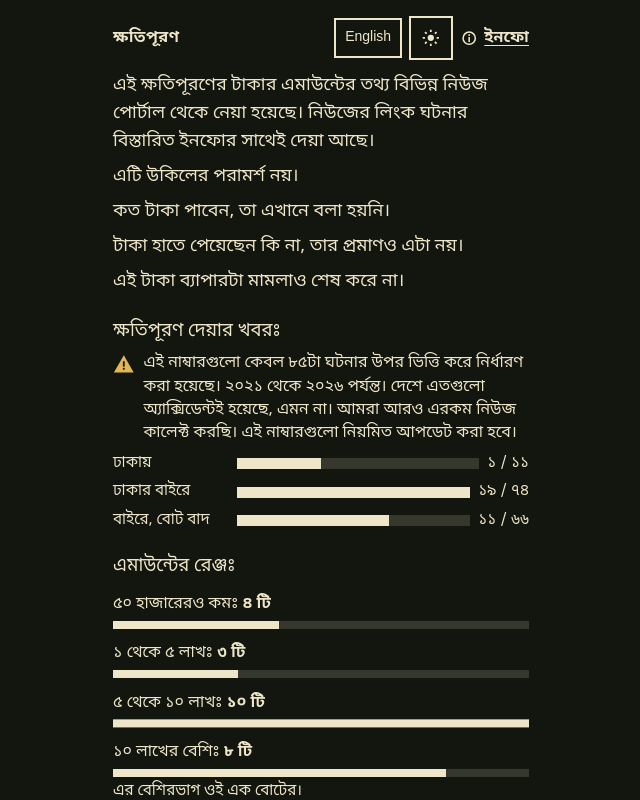
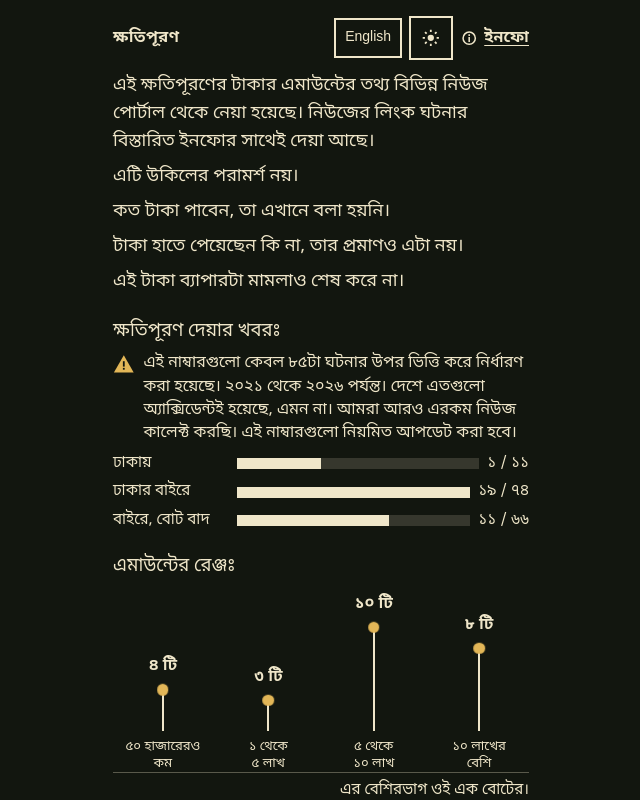
Before and after one commit to asifvibes/khotipuron, a Next.js app: page /method in a window 1280 px wide. Shown: the top 800 px of the page, without its empty margins (319-959 px from the left). Built offline with nearby package versions, Linux system fonts and the light colour scheme; no server answers.

Commit message:
Show amount ranges as a lollipop chart.

```diff
--- a/src/app/globals.css
+++ b/src/app/globals.css
@@ -264,115 +264,168 @@ html[data-theme="light"] {
   color: var(--gold);
 }
 
-.range-row {
-  --i: 0;
-  margin: 0 -0.35rem;
-  padding: 0.42rem 0.35rem 0.5rem;
-  transition:
-    transform 200ms cubic-bezier(0.16, 1, 0.3, 1),
-    background-color 200ms ease;
+.lollipop-scroll {
+  overflow-x: auto;
+  overflow-y: hidden;
+  padding-bottom: 0.15rem;
 }
 
-.range-row:hover,
-.range-row:active {
-  transform: translateX(0.2rem);
-  background: color-mix(in srgb, currentColor 7%, transparent);
+.lollipop-row {
+  display: grid;
+  grid-template-columns: repeat(4, minmax(0, 1fr));
+  gap: 0.35rem;
+  align-items: end;
+  min-width: 100%;
+  border-bottom: 1px solid color-mix(in srgb, currentColor 32%, transparent);
 }
 
-.range-line {
-  margin: 0;
-  line-height: 1.35;
-  overflow-wrap: anywhere;
+.lollipop-col {
+  --i: 0;
+  --pct: 0;
+  min-width: 0;
+  outline: none;
 }
 
-.range-count {
-  display: inline-block;
-  font-weight: 700;
-  transition: color 180ms ease;
+.lollipop-col:focus-visible {
+  outline: 1px solid var(--gold);
+  outline-offset: 4px;
 }
 
-.range-row:hover .range-count,
-.range-row:active .range-count {
+.lollipop-plot {
+  position: relative;
+  height: 9rem;
+}
+
+.lollipop-stem {
+  position: absolute;
+  left: 50%;
+  bottom: 0;
+  width: 2px;
+  height: calc(var(--pct) * 0.72%);
+  background: currentColor;
+  transform: translateX(-50%) scaleY(1);
+  transform-origin: bottom center;
+}
+
+.lollipop-dot {
+  position: absolute;
+  z-index: 1;
+  left: 50%;
+  bottom: calc(var(--pct) * 0.72%);
+  width: 0.72rem;
+  height: 0.72rem;
+  border-radius: 50%;
+  background: var(--gold);
+  translate: -50% 50%;
+  transition: translate 180ms cubic-bezier(0.16, 1, 0.3, 1);
+}
+
+.lollipop-count {
+  position: absolute;
+  left: 50%;
+  bottom: calc(var(--pct) * 0.72% + 0.95rem);
+  font-weight: 700;
+  line-height: 1;
+  white-space: nowrap;
+  translate: -50% 0;
+  transition:
+    translate 180ms cubic-bezier(0.16, 1, 0.3, 1),
+    color 180ms ease;
+}
+
+.lollipop-col:hover .lollipop-dot,
+.lollipop-col:focus-visible .lollipop-dot,
+.lollipop-col:active .lollipop-dot {
+  translate: -50% 12%;
+}
+
+.lollipop-col:hover .lollipop-count,
+.lollipop-col:focus-visible .lollipop-count,
+.lollipop-col:active .lollipop-count {
+  translate: -50% -0.2rem;
   color: var(--gold);
 }
 
-.range-chart .chart-track {
-  height: 0.5rem;
-  margin-top: 0.32rem;
-  overflow: visible;
+.lollipop-label {
+  margin: 0.45rem 0 0;
+  text-align: center;
+  font-size: 0.82rem;
+  line-height: 1.3;
 }
 
-.range-chart .chart-track span {
-  min-width: 0;
-  transform-origin: left center;
-  transition: transform 220ms cubic-bezier(0.16, 1, 0.3, 1);
+.lollipop-label span {
+  display: block;
+  white-space: nowrap;
 }
 
-.range-row:hover .chart-track span,
-.range-row:active .chart-track span {
-  transform: scaleX(1.02) scaleY(1.65);
-}
-
-.range-note {
-  margin: 0.28rem 0 0;
+.lollipop-note {
+  margin: 0.4rem 0 0;
   font-size: 0.95rem;
   line-height: 1.35;
 }
 
+.lollipop-note.is-end {
+  text-align: right;
+}
+
 @supports (animation-timeline: view()) {
   @media (prefers-reduced-motion: no-preference) {
-    .range-chart .chart-track span {
-      animation: range-fill 0.7s cubic-bezier(0.16, 1, 0.3, 1) both;
+    .lollipop-stem {
+      animation: lollipop-stem 0.7s cubic-bezier(0.16, 1, 0.3, 1) both;
       animation-timeline: view();
-      animation-range: entry 8% entry 42%;
-      animation-delay: calc(var(--i) * 70ms);
+      animation-range: entry 10% entry 46%;
+      animation-delay: calc(var(--i) * 60ms);
     }
 
-    .range-count {
-      animation: range-settle 0.55s cubic-bezier(0.16, 1, 0.3, 1) both;
+    .lollipop-dot {
+      animation: lollipop-dot 0.55s cubic-bezier(0.16, 1, 0.3, 1) backwards;
       animation-timeline: view();
-      animation-range: entry 16% entry 48%;
-      animation-delay: calc(var(--i) * 70ms);
+      animation-range: entry 28% entry 58%;
+      animation-delay: calc(var(--i) * 60ms);
     }
   }
 }
 
-@keyframes range-fill {
+@keyframes lollipop-stem {
   from {
-    clip-path: inset(0 100% 0 0);
+    transform: translateX(-50%) scaleY(0);
   }
   to {
-    clip-path: inset(0 0 0 0);
+    transform: translateX(-50%) scaleY(1);
   }
 }
 
-@keyframes range-settle {
+@keyframes lollipop-dot {
   from {
-    opacity: 0.35;
-    transform: translateY(0.28rem);
+    translate: -50% 140%;
+    opacity: 0.2;
   }
   to {
+    translate: -50% 50%;
     opacity: 1;
-    transform: translateY(0);
   }
 }
 
 @media (prefers-reduced-motion: reduce) {
-  .range-row,
-  .range-chart .chart-track span,
-  .range-count {
+  .lollipop-stem,
+  .lollipop-dot,
+  .lollipop-count {
     animation: none;
-    transform: none;
   }
 
-  .range-row:hover,
-  .range-row:active {
-    transform: none;
+  .lollipop-col:hover .lollipop-dot,
+  .lollipop-col:focus-visible .lollipop-dot,
+  .lollipop-col:active .lollipop-dot,
+  .lollipop-col:hover .lollipop-count,
+  .lollipop-col:focus-visible .lollipop-count,
+  .lollipop-col:active .lollipop-count {
+    translate: -50% 50%;
   }
 
-  .range-row:hover .chart-track span,
-  .range-row:active .chart-track span {
-    transform: none;
+  .lollipop-col:hover .lollipop-count,
+  .lollipop-col:focus-visible .lollipop-count,
+  .lollipop-col:active .lollipop-count {
+    translate: -50% 0;
   }
 }
 
--- a/src/components/method-screen.tsx
+++ b/src/components/method-screen.tsx
@@ -115,39 +115,56 @@ function PaymentChart({ lang }: { lang: Lang }) {
   );
 }
 
+function labelLines(label: string): string[] {
+  const words = label.split(" ");
+  if (words.length < 3) return [label];
+  const mid = Math.ceil(words.length / 2);
+  return [words.slice(0, mid).join(" "), words.slice(mid).join(" ")];
+}
+
 function AmountRangeChart({ lang }: { lang: Lang }) {
   const buckets = amountRanges(cases).buckets.filter((row) => row.count > 0);
   const widest = Math.max(...buckets.map((row) => row.count), 1);
   const bn = lang === "bn";
+  const boat = buckets.findIndex((row) => row.mostlyMagferat);
   const caption = bn
     ? "পেইড আর প্রস্তাব, দুটোই ধরা হয়েছে। প্রস্তাব মানে হাতে টাকা পেয়েছে, এমন না।"
     : "Paid and proposed are both included. Proposed does not mean the money was received.";
   return (
-    <figure className="chart range-chart">
+    <figure className="chart lollipop">
+      <div className="lollipop-scroll">
+        <div className="lollipop-row">
           {buckets.map((row, index) => {
             const count = bn ? toBnDigits(String(row.count)) : String(row.count);
+            const label = bn ? row.labelBn : row.labelEn;
+            const lines = labelLines(label);
             return (
-          <div className="range-row" key={row.id} style={{ ["--i" as string]: index }}>
-            <p className="range-line">
-              {bn ? (
-                <>
-                  {row.labelBn}ঃ <span className="range-count">{count} টি</span>
-                </>
-              ) : (
-                <>
-                  {row.labelEn}: <span className="range-count">{count}</span>
-                </>
-              )}
+              <div
+                className="lollipop-col"
+                key={row.id}
+                tabIndex={0}
+                style={{ ["--i" as string]: index, ["--pct" as string]: (row.count / widest) * 100 }}
+              >
+                <div className="lollipop-plot">
+                  <span className="lollipop-count">{bn ? `${count} টি` : count}</span>
+                  <span className="lollipop-dot" />
+                  <span className="lollipop-stem" aria-hidden="true" />
+                </div>
+                <p className="lollipop-label">
+                  {lines.map((line) => (
+                    <span key={line}>{line}</span>
+                  ))}
                 </p>
-            <div className="chart-track" aria-hidden="true">
-              <span style={{ width: `${(row.count / widest) * 100}%` }} />
-            </div>
-            {row.mostlyMagferat ? (
-              <p className="range-note">{bn ? "এর বেশিরভাগ ওই এক বোটের।" : "Most of this bar is that one boat."}</p>
-            ) : null}
               </div>
             );
           })}
+        </div>
+        {boat >= 0 ? (
+          <p className={`lollipop-note${boat === buckets.length - 1 ? " is-end" : ""}`}>
+            {bn ? "এর বেশিরভাগ ওই এক বোটের।" : "Most of this one is that one boat."}
+          </p>
+        ) : null}
+      </div>
       <p className="lead">{caption}</p>
     </figure>
   );
```
Lines whose indentation alone changed are shown as unchanged.
